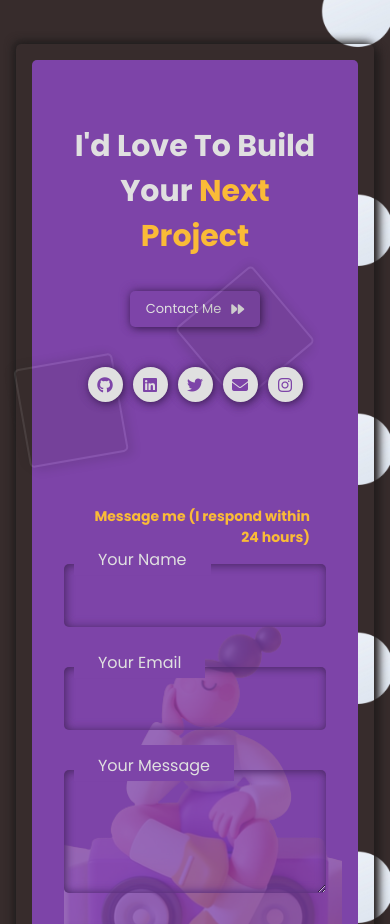
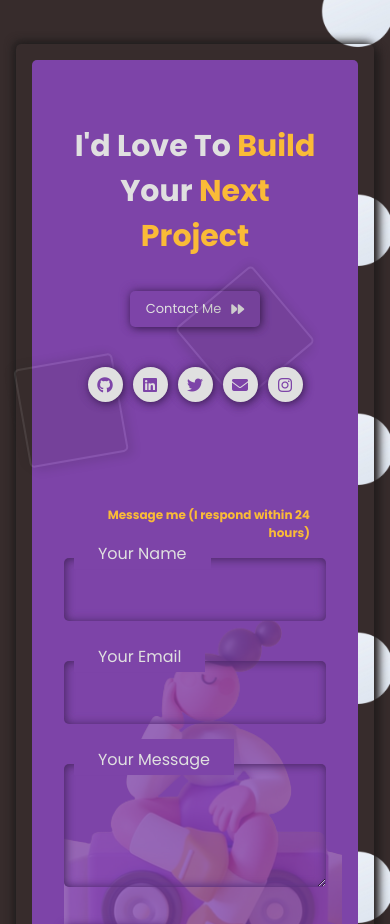
Before and after one commit to TonniPaul/portfolion, a React (Create React App) app: page / in a window 390 px wide. Shown: the part 5720-6644 px from the top of the page. Built offline with nearby package versions, Linux system fonts and the light colour scheme.

Commit message:
More UI fix

```diff
--- a/src/components/contactForm/ContactForm.jsx
+++ b/src/components/contactForm/ContactForm.jsx
@@ -19,8 +19,8 @@ const ContactForm = () => {
       <FlatCard className="contact-form-cont">
         <div className="contact-sub-div">
           <h1 className="contact-head-text">
-            I'd love to build your{" "}
-            <span className="alt-text-yellow">next project</span>
+            I'd love to <span className="alt-text-yellow">build </span> your
+            <span className="alt-text-yellow"> Next project</span>
           </h1>
           <p className="btn purple">
             Contact Me
--- a/src/components/contactForm/contactForm.css
+++ b/src/components/contactForm/contactForm.css
@@ -179,3 +179,8 @@
       font-size: 14px;
    }
 }
+@media (max-width : 600px) {
+   .Message-me {
+      font-size: 12px;
+   }
+}
```
